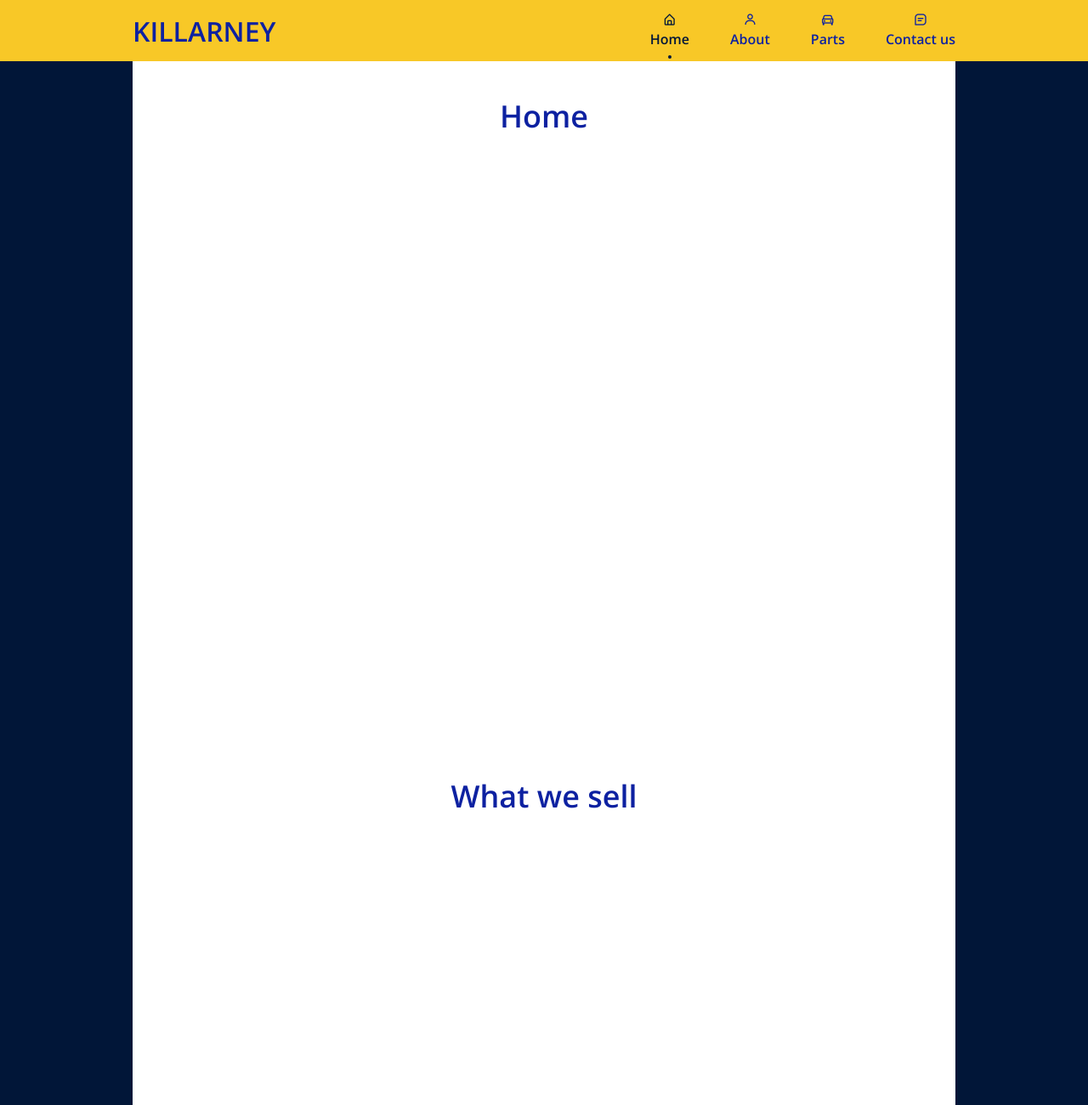
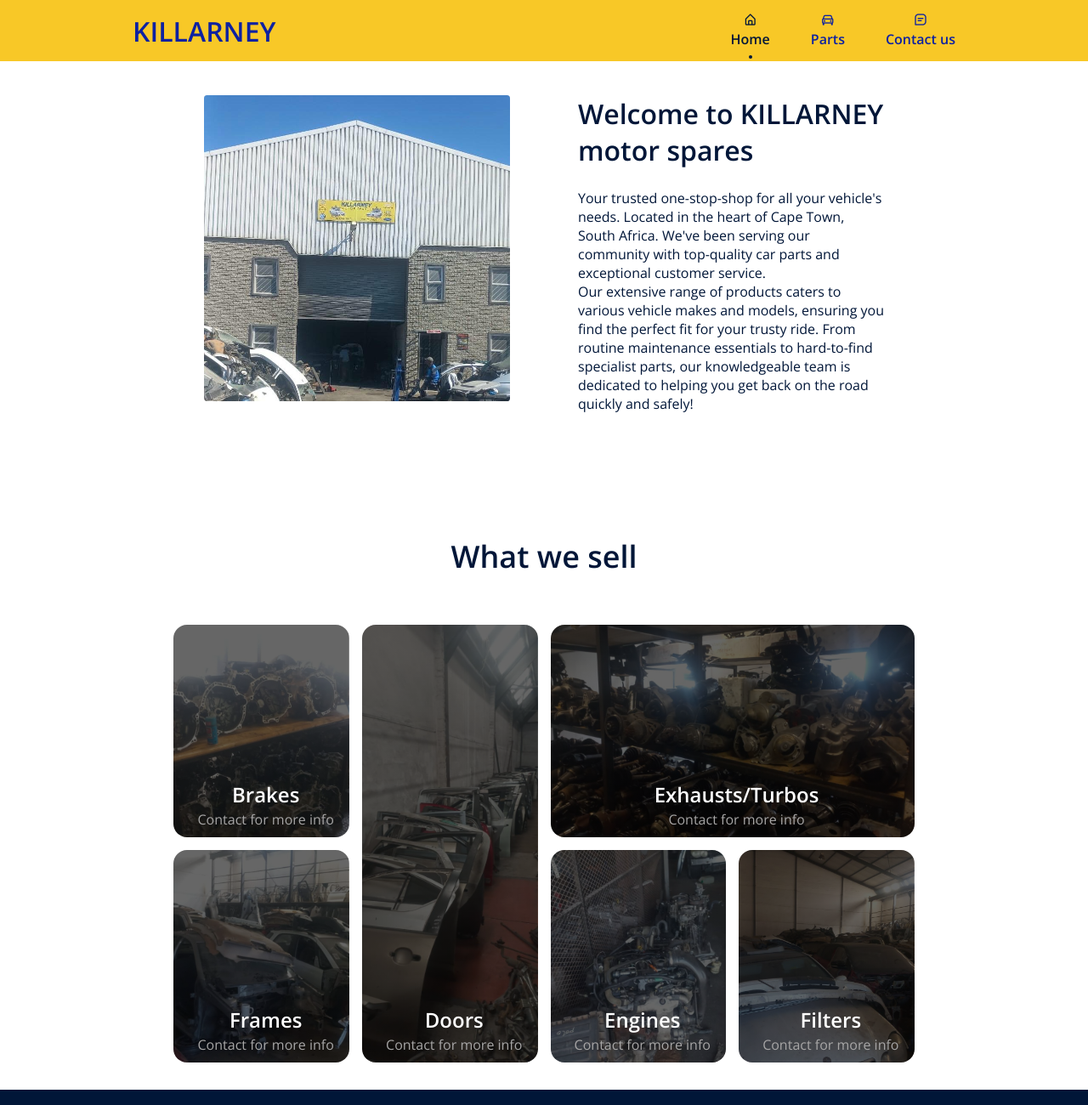
Before and after one commit to NieyaazAbrahams/testmotorspares, a plain HTML site: page index.html in a window 1280 px wide. Shown: the top 1300 px of the page at 85% size. Drawn offline with nearby package versions, Linux system fonts and the light colour scheme; a script that the page names is missing.

Commit message:
Add files via upload

```diff
--- /dev/null
+++ b/css/gallery.css
@@ -0,0 +1,85 @@
+.img__container{
+    width: 90%;
+    margin: auto;
+    display: grid;
+    grid-template-columns: repeat(4, 1fr);
+    grid-auto-rows: 250px;
+    grid-gap: 15px;
+}
+
+.img__container .img__items{
+    width: 100%;
+    height: 100%;
+    display: flex;
+    justify-content: end;
+    align-items: center;
+    flex-direction: column;
+    color: white;
+    padding: 0px 0px 10px 10px;
+}
+
+.img__container .img__items h2{
+    margin-bottom: 2px;
+}
+
+.img__container .img__items p{
+    color: #a7a6a6;
+}
+
+.img__container .img__item1{
+    background: linear-gradient(rgba(0,0,0,0.6), rgba(0,0,0,0.6)), url("../img/img1.jpeg");
+    background-repeat: no-repeat !important;
+    background-size: cover !important;
+    background-position: center !important;
+    border-radius: 1rem;
+}
+
+.img__container .img__item2{
+    background: linear-gradient(rgba(0,0,0,0.6), rgba(0,0,0,0.6)), url("../img/img2.jpeg");
+    background-repeat: no-repeat !important;
+    background-size: cover !important;
+    background-position: center !important;
+    border-radius: 1rem;
+    grid-row: span 2;
+}
+.img__container .img__item3{
+    background: linear-gradient(rgba(0,0,0,0.6), rgba(0,0,0,0.6)), url("../img/img4.jpeg");
+    background-repeat: no-repeat !important;
+    background-size: cover !important;
+    background-position: center !important;
+    border-radius: 1rem;
+    grid-column: span 2;
+}
+.img__container .img__item4{
+    background: linear-gradient(rgba(0,0,0,0.6), rgba(0,0,0,0.6)), url("../img/img3.jpeg");
+    background-repeat: no-repeat !important;
+    background-size: cover !important;
+    background-position: center !important;
+    border-radius: 1rem;
+}
+.img__container .img__item5{
+    background: linear-gradient(rgba(0,0,0,0.6), rgba(0,0,0,0.6)), url("../img/img5.jpeg");
+    background-repeat: no-repeat !important;
+    background-size: cover !important;
+    background-position: center !important;
+    border-radius: 1rem;
+}
+.img__container .img__item6{
+    background: linear-gradient(rgba(0,0,0,0.6), rgba(0,0,0,0.6)), url("../img/img6.jpeg");
+    background-repeat: no-repeat !important;
+    background-size: cover !important;
+    background-position: center !important;
+    border-radius: 1rem;
+}
+
+@media (max-width:767px){
+    .img__container{
+        grid-template-columns: repeat(2, 1fr);
+    }
+    .img__container .img__item3{
+        grid-column: auto;
+    }
+    .img__container .img__item2{
+        grid-row: auto;
+    }
+}
--- /dev/null
+++ b/css/home.css
@@ -0,0 +1,41 @@
+@import url("https://fonts.googleapis.com/css2?family=Open+Sans:wght@400;600&display=swap");
+
+
+.home__container{
+    max-width: 800px;
+    margin: 0 auto;
+}
+.home__wrapper{
+    display: grid;
+    grid-template-columns: repeat(2, 1fr);
+    grid-gap: 5rem;
+}
+
+.home__left img{
+    border-radius: 1%;
+}
+.home__right p{
+    color: var(--first-color);
+}
+.section__title__home {
+    font-size: 2rem;
+    color: var(--first-color);
+    text-align: left;
+    margin-bottom: 1.5rem;
+    align-items: left;
+}
+
+@media screen and (max-width: 768px){
+    .home__container{
+        padding: 20px;
+    }
+    .home__wrapper{
+        grid-template-columns: 1fr;
+    }
+    .section__title__home{
+    text-align: center;
+    }
+    .home__right{
+        text-align: center;
+    }
+}
--- a/css/nav.css
+++ b/css/nav.css
@@ -12,7 +12,7 @@
   --first-color-alt: hsl(var(--hue), var(--sat), 36%);
   --title-color: #0D21A1;
   --text-color: hsl(var(--hue), 8%, 35%);
-  --body-color: #011638;
+  --body-color: #fff;
   --container-color: #f8c827;
 
   /*========== Font and typography ==========*/
@@ -66,20 +66,30 @@ img {
 }
 
 /*=============== REUSABLE CSS CLASSES ===============*/
+.__page_separator{
+  height: 100vh;
+}
 .section {
   padding: 4.5rem 0 2rem;
-  background-color: #fff;
+  background-color: var(--body-color);
+}
+
+section{
+  display: grid;
+  grid-template-columns: repeat(1fr);
+  gap: 2rem;
+  position: relative;
 }
 
 .section__title {
   font-size: var(--h1-font-size);
-  color: var(--title-color);
+  color: var(--first-color);
   text-align: center;
   margin-bottom: 1.5rem;
 }
 
 .section__height {
-  height: 100vh;
+  height: contain;
 }
 
 /*=============== LAYOUT ===============*/
--- a/index.html
+++ b/index.html
@@ -8,6 +8,8 @@
     <!--=============== STYLE ===============-->
     <link rel="stylesheet" href="css/nav.css">
     <link rel="stylesheet" href="css/contact.css">
+    <link rel="stylesheet" href="css/home.css">
+    <link rel="stylesheet" href="css/gallery.css">
 
     <!--=============== BOXICONS ===============-->
     <link rel="stylesheet" href="https://cdn.jsdelivr.net/npm/boxicons@latest/css/boxicons.min.css">
@@ -26,13 +28,6 @@
                         <a href="#home" class="nav__link active-link">
                             <i class='bx bx-home-alt nav__icon'></i>
                             <span class="nav__name">Home</span>
-                        </a>
-                    </li>
-
-                    <li class="nav__item">
-                        <a href="#about" class="nav__link">
-                            <i class='bx bx-user nav__icon'></i>
-                            <span class="nav__name">About</span>
                         </a>
                     </li>
 
@@ -59,17 +54,60 @@
     <main>
         <!--=============== HOME ===============-->
         <section class="container section section__height" id="home">
-            <h2 class="section__title">Home</h2>
+            <div class="home">
+                <div class="home__container">
+                    <div class="home__wrapper">
+                        <div class="home__left">
+                            <img src="img/homepage.jpeg" alt="">
+                        </div>
+                        <div class="home__right">
+                            <h2 class="section__title__home">Welcome to KILLARNEY motor spares</h2>
+                            <p>Your trusted one-stop-shop for all your vehicle's needs. Located in the heart of Cape Town, South
+                                Africa.
+                                We've been serving our community with top-quality car parts and exceptional customer service.
+                                <br />
+                                Our extensive range of products caters to various vehicle makes and models, ensuring you find the perfect
+                                fit for your trusty ride. From routine maintenance essentials to hard-to-find specialist parts, our
+                                knowledgeable team is dedicated to helping you get back on the road quickly and safely!</p>
+                        </div>
+                    </div>
+                </div>
+            </div>
         </section>
-
-        <!--=============== ABOUT ===============-->
-        <section class="container section section__height" id="about">
-            <h2 class="section__title">What we sell</h2>
-        </section>
-
         <!--=============== PORTFOLIO ===============-->
         <section class="container section section__height" id="portfolio">
-            <h2 class="section__title">Parts</h2>
+            <h2 class="section__title">What we sell</h2>
+            <div class="img__container">
+                <div class="img__items img__item1">
+                    <h2>Brakes</h2>
+                    <p>Contact for more info</p>
+                </div>
+
+                <div class="img__items img__item2">
+                    <h2>Doors</h2>
+                    <p>Contact for more info</p>
+                </div>
+
+                <div class="img__items img__item3">
+                    <h2>Exhausts/Turbos</h2>
+                    <p>Contact for more info</p>
+                </div>
+
+                <div class="img__items img__item4">
+                    <h2>Frames</h2>
+                    <p>Contact for more info</p>
+                </div>
+
+                <div class="img__items img__item5">
+                    <h2>Engines</h2>
+                    <p>Contact for more info</p>
+                </div>
+
+                <div class="img__items img__item6">
+                    <h2>Filters</h2>
+                    <p>Contact for more info</p>
+                </div>
+            </div>
         </section>
 
         <!--=============== CONTACTME ===============-->
```
Also changed, not shown: img/homepage.jpeg (added), img/img1.jpeg (added), img/img2.jpeg (added), img/img3.jpeg (added), img/img4.jpeg (added), img/img5.jpeg (added), img/img6.jpeg (added).
